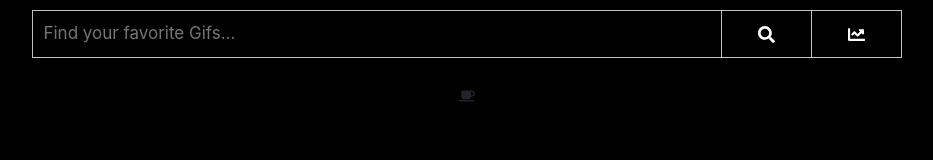
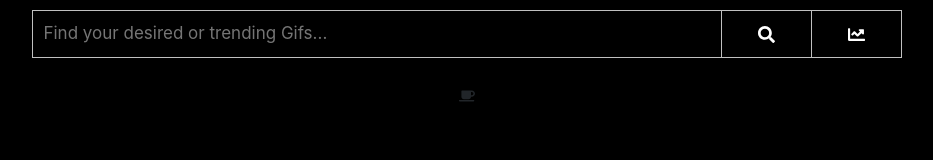
Before and after one commit to NeardyGeek/Marvel_Giphy_Code_Challenge, a React (Create React App) app: page / in a window 1280 px wide. Shown: the top 160 px of the page, without its empty margins (173-1106 px from the left). Built offline with nearby package versions, Linux system fonts and the light colour scheme; no server answers.

Commit message:
update placeholder

```diff
--- a/src/components/SearchBar.js
+++ b/src/components/SearchBar.js
@@ -26,7 +26,7 @@ const SearchBar = (props) => {
     return (
 
         <form className = "searchbar">
-            <input value = {query} onChange = {handleQueryChanges} type = "text" placeholder = "Find your favorite Gifs..." />
+            <input value = {query} onChange = {handleQueryChanges} type = "text" placeholder = "Find your desired or trending Gifs..." />
             <button type="submit" onClick = { startQuery }><FaSearch /></button>
             <button type="submit" onClick = { resetQuery }><FaChartLine /></button>
         </form>
```
